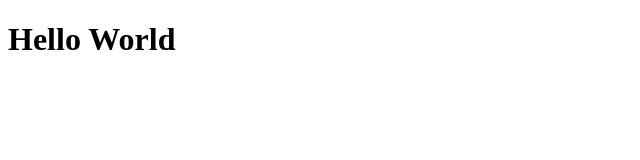
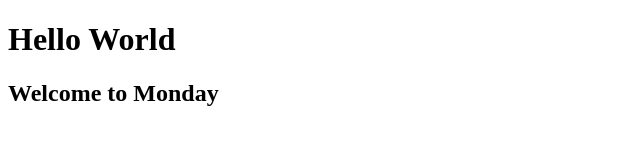
Before and after one commit to gazrotodd/Web, a plain HTML site: page index.html in a window 1280 px wide. Shown: the whole page, without its empty margins (0-640 px from the left). Drawn offline with Linux system fonts and the light colour scheme.

Commit message:
Add sub-heading

```diff
--- a/index.html
+++ b/index.html
@@ -8,5 +8,6 @@
 </head>
 <body>
     <h1>Hello World</h1>
+    <h2>Welcome to Monday</h2>
 </body>
 </html>
```
